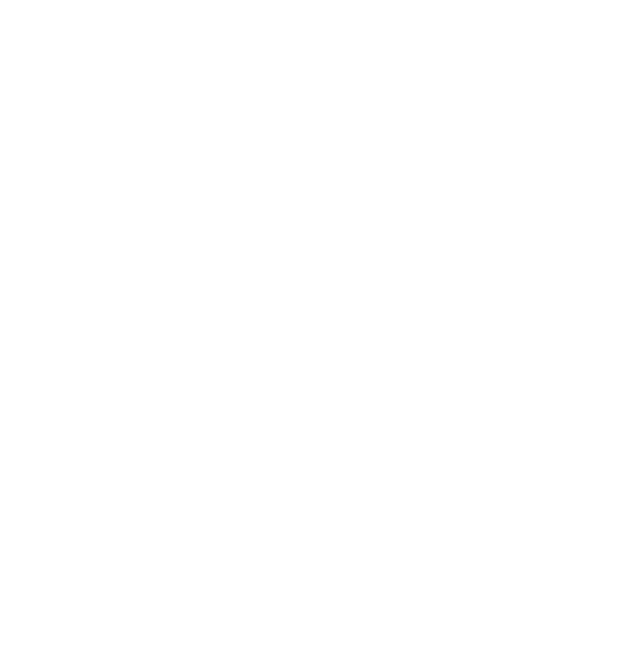
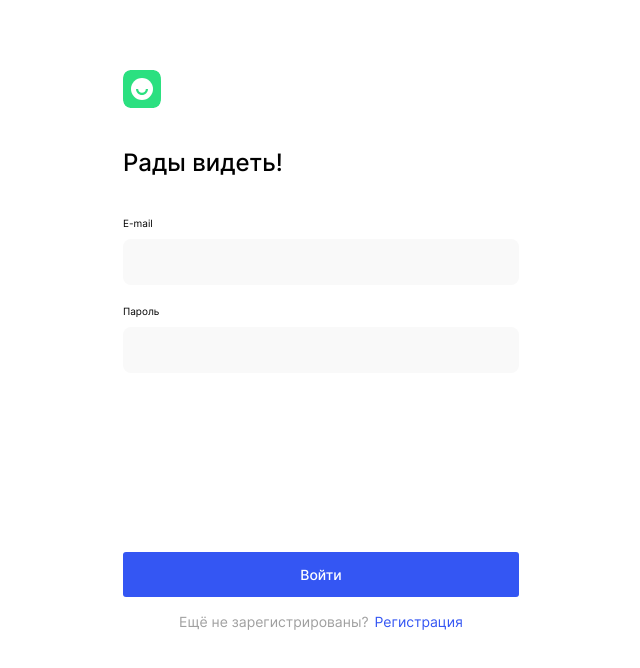
Before and after one commit to Ilya-Bikmetov/movies-explorer-frontend, a React (Create React App) app: page /signin in a window 1280 px wide. Shown: the top 668 px of the page, without its empty margins (319-959 px from the left). Built offline with nearby package versions, Linux system fonts and the light colour scheme.

Commit message:
fix/login_form

```diff
--- a/src/components/App/App.js
+++ b/src/components/App/App.js
@@ -14,7 +14,7 @@
           <Main />
           <Footer />
         </Route>
-        <Route path="/sign-in">
+        <Route path="/signin">
         <Login />
         </Route>
       </Switch>
--- a/src/components/Header/Header.css
+++ b/src/components/Header/Header.css
@@ -38,16 +38,19 @@
   text-decoration: none;
 }
 
-.header__link-btn {
+.header__link_btn {
+  display: flex;
   width: 76px;
   height: 32px;
   background-color: #2BE080;
   border-radius: 3px;
   border: none;
   transition: opacity .5s ease-in-out;
+  justify-content: center;
+  align-items: center;
 }
 
-.header__link-btn:hover {
+.header__link_btn:hover {
   cursor: pointer;
   opacity: .7;
 }
--- a/src/components/Header/Header.js
+++ b/src/components/Header/Header.js
@@ -9,14 +9,9 @@
         aria-label="Открыть меню"
       />
       <nav className="header__links">
-        <Link className="header__link header__link_text_white" to={"./sign-up"}>Регистрация</Link>
-        <button
-          className="header__link-btn"
-          type="button"
-          aria-label="Войти"
-          >
-          <Link className="header__link header__link_text_black" to={"./sign-in"}>Войти</Link>
-        </button>
+        <Link className="header__link header__link_text_white" to={"./signup"}>Регистрация</Link>
+        <Link className="header__link header__link_text_black header__link_btn" to={"./signin"}>Войти</Link>
+
       </nav>
     </header>
 
--- a/src/components/Login/Login.css
+++ b/src/components/Login/Login.css
@@ -18,6 +18,7 @@
   font-size: 24px;
   line-height: 29px;
   align-self: flex-start;
+
 }
 
 .profile-form__input {
@@ -28,7 +29,6 @@
   background: #F9F9F9;
   border-radius: 8px;
   border: none;
-  margin-top: 20px;
 }
 
 .profile-form__btn {
@@ -61,6 +61,43 @@
   font-weight: 400;
   font-size: 10px;
   line-height: 12px;
+  margin: 20px 0 10px 0;
+  align-self: flex-start;
+
+}
+
+.profile-form__submit-subtitle {
+  font-family: 'Inter';
+  font-style: normal;
+  font-weight: 400;
+  font-size: 14px;
+  line-height: 17px;
+  text-align: center;
+  text-decoration: none;
+  color: #A0A0A0;
   margin: 0;
-  align-self: flex-start;
 }
+
+.profile-form__subtitle-container {
+  display: flex;
+  align-content: center;
+  gap: 6px;
+  margin-top: 16px;
+}
+
+.profile-form__submit-subtitle_link {
+  font-family: 'Inter';
+  font-style: normal;
+  font-weight: 400;
+  font-size: 14px;
+  line-height: 17px;
+  text-align: center;
+  color: #3456F3;
+  transition: opacity .5s ease-in-out;
+  text-decoration: none;
+}
+
+.profile-form__submit-subtitle_link:hover {
+  cursor: pointer;
+  opacity: 0.6;
+}
--- a/src/components/Login/Login.js
+++ b/src/components/Login/Login.js
@@ -1,9 +1,11 @@
+import { Link } from "react-router-dom";
 function Login() {
   return (
     <>
       <form className="profile-form">
-        <div className="logo logo_login" />
+        <Link to={"./"} className="logo logo_login" />
         <h1 className="profile-form__title">Рады видеть!</h1>
+        <p className="profile-form__input-title">E-mail</p>
         <input
           className="profile-form__input"
           name="email"
@@ -18,6 +20,10 @@
           required
         />
         <button className="profile-form__btn" type="submit" aria-label="Войти">Войти</button>
+        <div className="profile-form__subtitle-container">
+          <p className="profile-form__submit-subtitle">Ещё не зарегистрированы?</p>
+          <Link to={"./signin"} className="profile-form__submit-subtitle_link">Регистрация</Link>
+        </div>
       </form>
     </>
   );
--- a/src/components/Main/AboutProject/AboutProject.css
+++ b/src/components/Main/AboutProject/AboutProject.css
@@ -64,13 +64,13 @@
 
 .about-project__cell_small {
   width: 100%;
-  max-width: 228px;
+  max-width: 20%;
   background-color: #2BE080;
 }
 
 .about-project__cell_big {
   width: 100%;
-  max-width: 912px;
+  max-width: 80%;
   background-color: #F2F2F2;
 }
 
```
